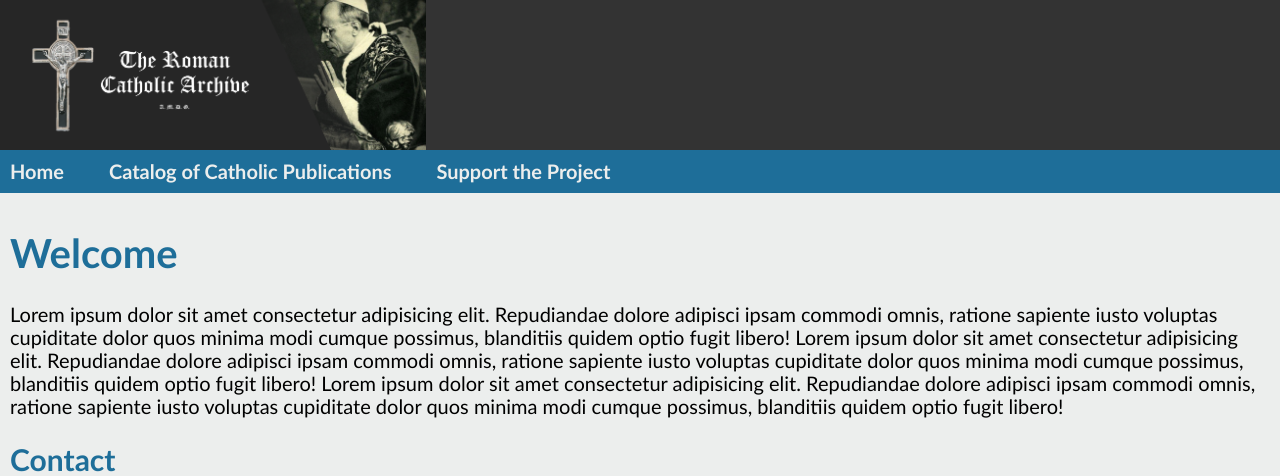
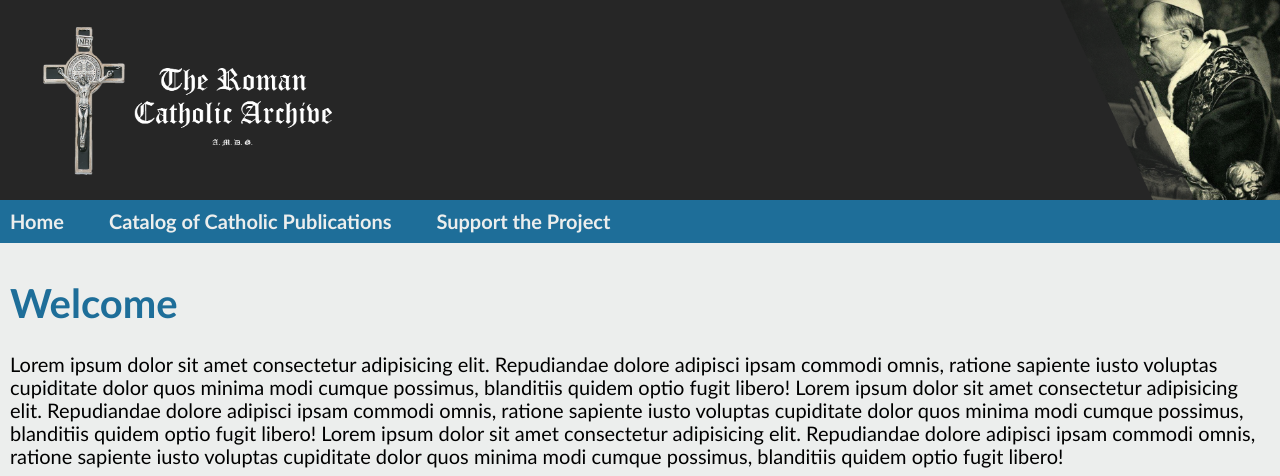
Before and after one commit to DevTrad/TheRomanCatholicArchive.com, a Django app: page / in a window 1280 px wide. Shown: the top 476 px of the page. Run offline with Django 3.2, Linux system fonts and the light colour scheme; data that the repository does not hold is empty.

Commit message:
updated header

```diff
--- a/CatholicArchive/books/static/books/styles.css
+++ b/CatholicArchive/books/static/books/styles.css
@@ -25,22 +25,20 @@ h1, h2, h3, h4, h5, h6 {
 }
 
 header {
-    background-color: #333;
-    background-image: url('images/header.png');
+    background-color: #262626;
+    background-image: url('images/header-right.png');
     background-size: auto 100%;
     background-repeat: no-repeat;
-    color: transparent;
-    height: 150px;
+    background-position: right;
+    color: #fff;
+    height: 200px;
     display: flex;
-    padding: .5em;
 }
 
-header h1, header a {
-    margin-top: .3em;
-    margin-bottom: .3em;
-    color: inherit;
-    text-decoration: none;
+header img {
+    height: 100%;
 }
+
 
 
 nav {
--- a/CatholicArchive/books/templates/books/base_generic.html
+++ b/CatholicArchive/books/templates/books/base_generic.html
@@ -12,7 +12,9 @@
 </head>
 <body>
     <header>
-        <a href="{% url 'books:index' %}"><h1>The Roman Catholic Archive</h1></a>
+        <a href="{% url 'books:index' %}">
+            <img src="{% static 'books/images/header.png' %}" alt="">
+        </a>
     </header>
     <nav>
         <a href="{% url 'books:index' %}">Home</a>
```
Also changed, not shown: CatholicArchive/books/static/books/images/header-right.png (added), CatholicArchive/books/static/books/images/header.png, 1 other file.
